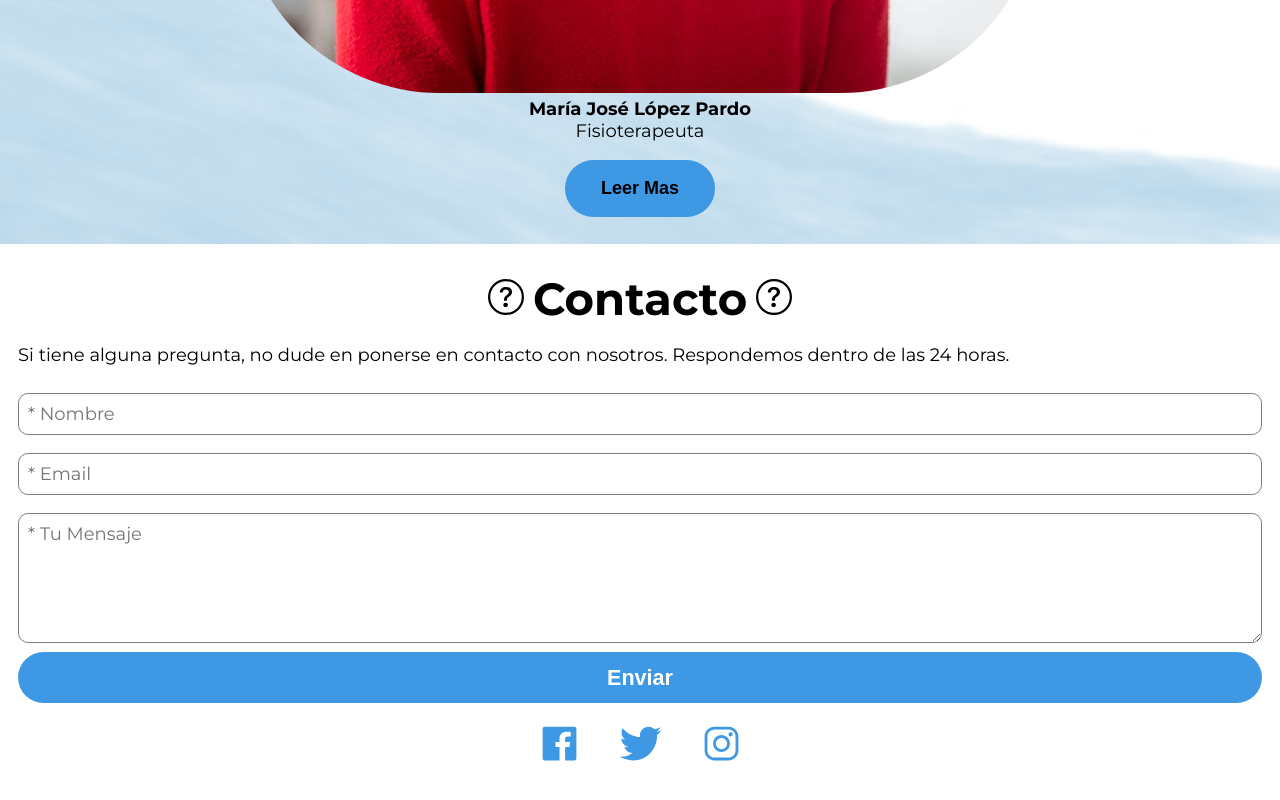
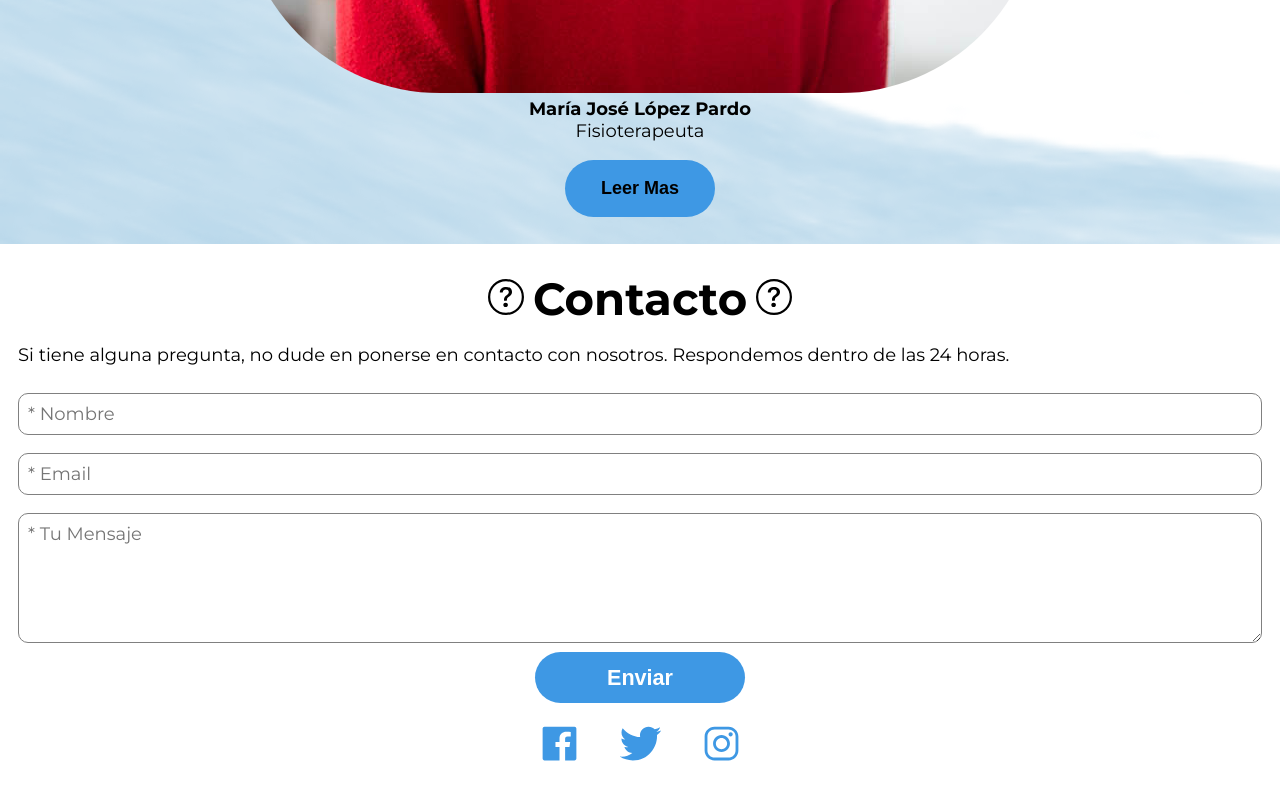
Before and after one commit to mikebarr24/fisioml, a React (Create React App) app: page / in a window 1280 px wide. Shown: the part 2930-3730 px from the top of the page. Built offline with nearby package versions, Linux system fonts and the light colour scheme.

Commit message:
Contact button width reduced

```diff
--- a/src/components/home/Contacto/Contacto.scss
+++ b/src/components/home/Contacto/Contacto.scss
@@ -28,10 +28,11 @@
     font-size: 1rem;
   }
   .contact-button {
-    padding: 0.7rem;
+    padding: 0.7rem 4rem;
     background-color: $primary-color;
     font-size: 1.2rem;
     color: $light-color;
+    margin: 0 auto;
   }
   .contact-icons {
     margin: 1rem 0;
```
